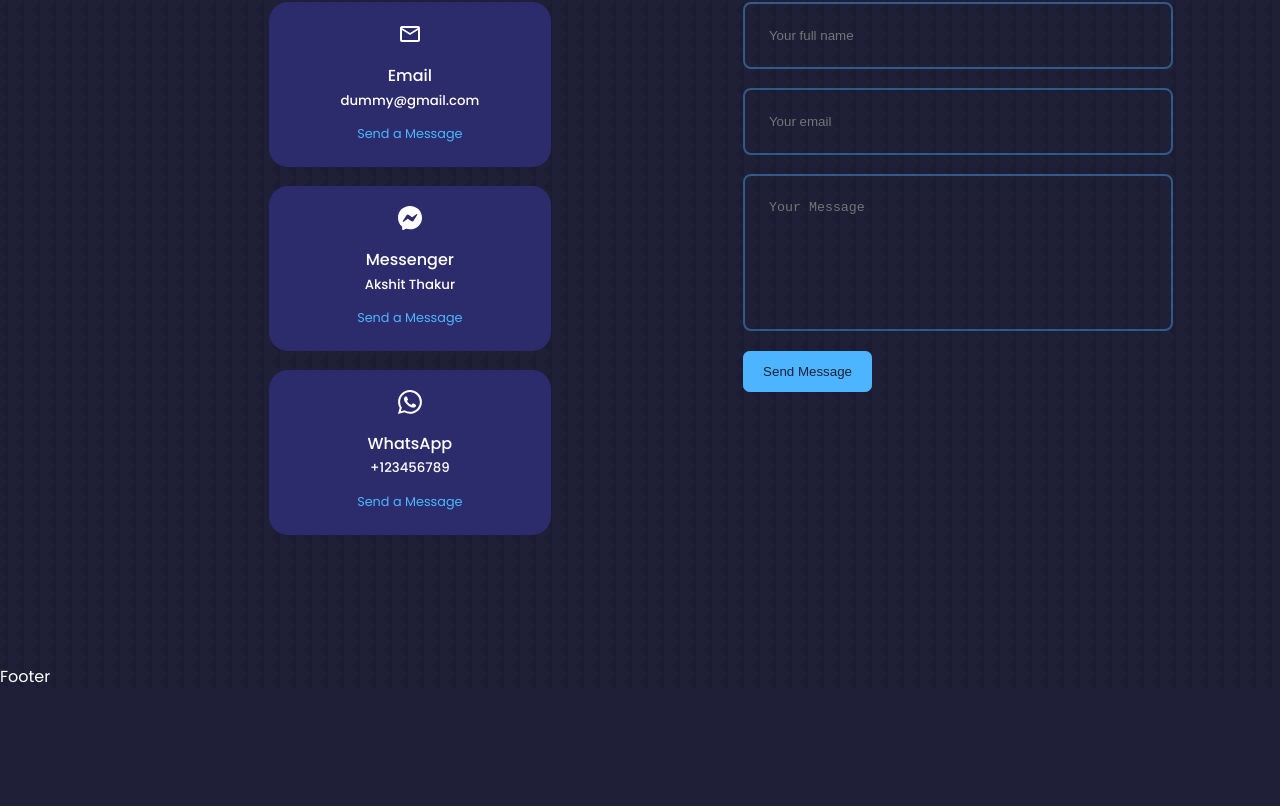
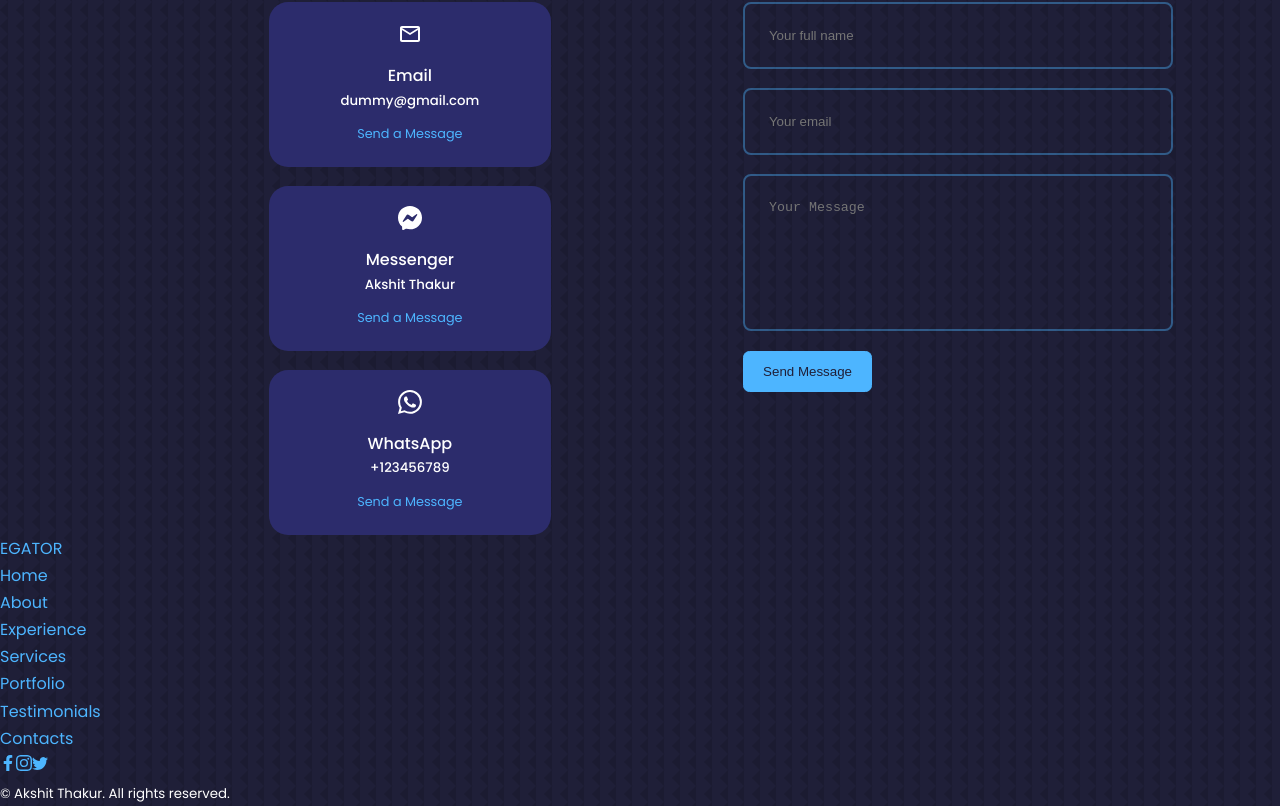
Before and after one commit to akshit2649/Portfolio, a React (Create React App) app in the folder react-portfolio-website/: page / in a window 1280 px wide. Shown: the part 4798-5604 px from the top of the page. Before the commit the page ends 5488 px from the top, so only its background shows below. Built offline with nearby package versions, Linux system fonts and the light colour scheme.

Commit message:
Footer JSX

```diff
--- a/react-portfolio-website/src/components/footer/Footer.jsx
+++ b/react-portfolio-website/src/components/footer/Footer.jsx
@@ -1,8 +1,57 @@
 import React from "react";
-import classes from "./Footer.module.css";
+import "./Footer.css";
+import { FaFacebookF } from "react-icons/fa";
+import { BsInstagram } from "react-icons/bs";
+import { BsTwitter } from "react-icons/bs";
 
 const Footer = () => {
-  return <section id="footer">Footer</section>;
+  return (
+    <footer>
+      <a href="#" className="footer__logo">
+        EGATOR
+      </a>
+
+      <ul className="permalinks">
+        <li>
+          <a href="#">Home</a>
+        </li>
+        <li>
+          <a href="#about">About</a>
+        </li>
+        <li>
+          <a href="#experience">Experience</a>
+        </li>
+        <li>
+          <a href="#services">Services</a>
+        </li>
+        <li>
+          <a href="#portfolio">Portfolio</a>
+        </li>
+        <li>
+          <a href="#testimonials">Testimonials</a>
+        </li>
+        <li>
+          <a href="#contacts">Contacts</a>
+        </li>
+      </ul>
+
+      <div className="footer__socials">
+        <a href="https://facebook.com">
+          <FaFacebookF />
+        </a>
+        <a href="https://instagram.com">
+          <BsInstagram />
+        </a>
+        <a href="https://twitter.com">
+          <BsTwitter />
+        </a>
+      </div>
+
+      <div className="footer__copyright">
+        <small>&copy; Akshit Thakur. All rights reserved.</small>
+      </div>
+    </footer>
+  );
 };
 
 export default Footer;
```
Also changed, not shown: react-portfolio-website/src/components/footer/Footer.css (added), react-portfolio-website/src/components/footer/Footer.module.css (deleted).
